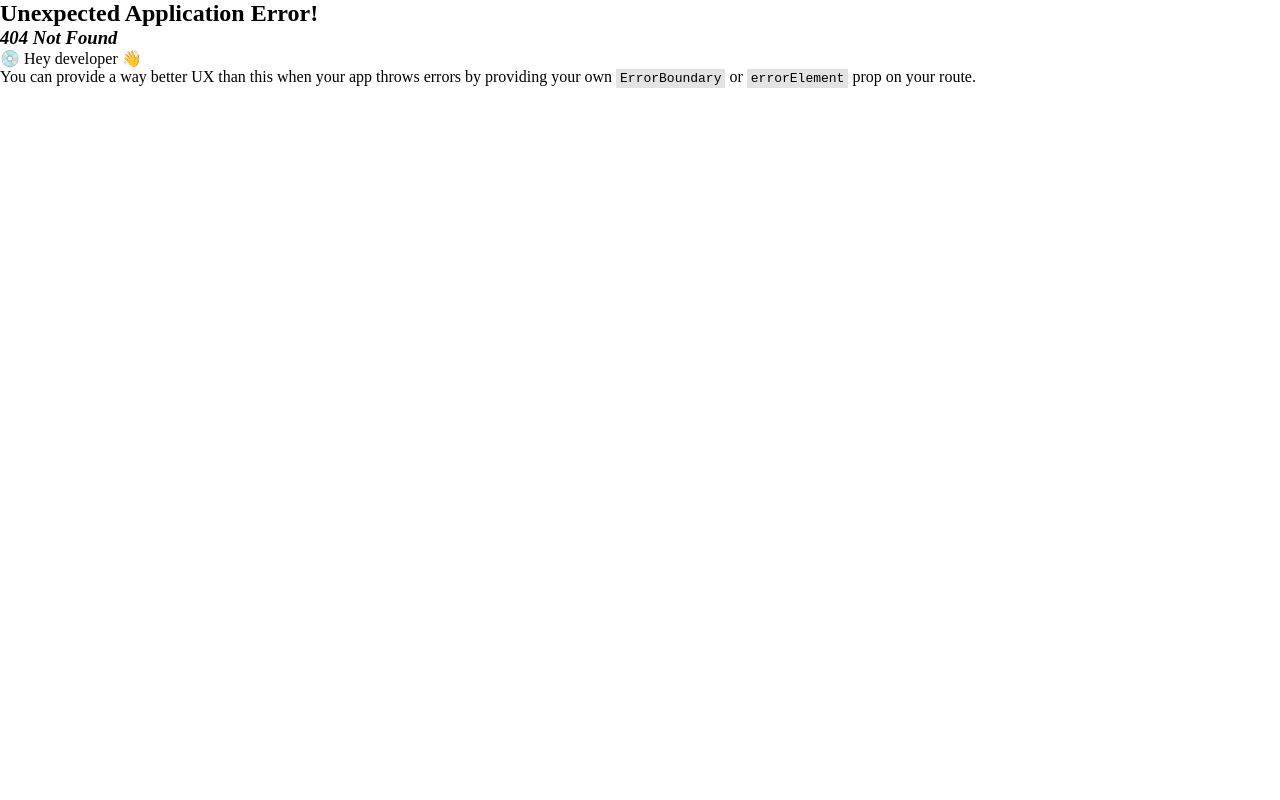
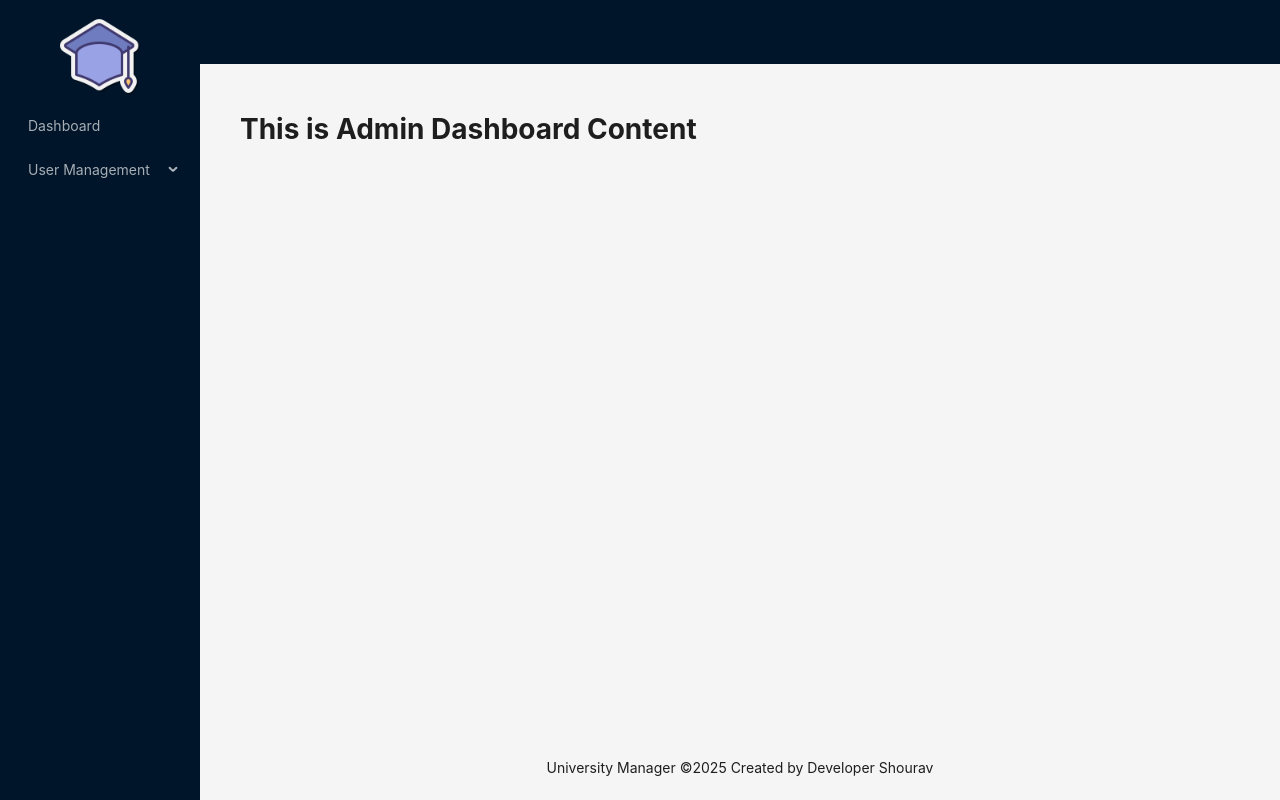
Before and after one commit to developer-shourav/Univiersity_Manager_Frontend, a React (Vite) app: page /admin/dashboard in a window 1280 px wide. Before the commit this address had no page. Built offline with nearby package versions, Linux system fonts and the light colour scheme.

Commit message:
Dynamic Nav Route reuseable component added

```diff
--- a/src/components/layout/MainLayout.tsx
+++ b/src/components/layout/MainLayout.tsx
@@ -2,32 +2,8 @@ import { Layout, Menu, MenuProps } from "antd";
 const { Header, Content, Footer, Sider } = Layout;
 import siteLogo from "../../assets/images/logo100.png";
 import { Outlet } from "react-router";
-import { NavLink } from "react-router-dom";
-const items: MenuProps["items"] = [
-  {
-    key: "Dashboard",
-    label: <NavLink to="/admin/dashboard">Dashboard</NavLink>,
-  },
+import { adminNavItems } from "../../routes/admin.routes";
 
-  {
-    key: "hareKrishna",
-    label: "User Management",
-    children: [
-      {
-        key: "hareKrishna31",
-        label: <NavLink to="/admin/create-admin">Create Admin</NavLink>,
-      },
-      {
-        key: "hareKrishna32",
-        label: <NavLink to="/admin/create-faculty">Create Faculty</NavLink>,
-      },
-      {
-        key: "hareKrishna33",
-        label: <NavLink to="/admin/create-student">Create Student</NavLink>,
-      },
-    ],
-  },
-];
 
 const MainLayout = () => {
   return (
@@ -59,7 +35,7 @@ const MainLayout = () => {
           theme="dark"
           mode="inline"
           defaultSelectedKeys={["4"]}
-          items={items}
+          items={adminNavItems}
         />
       </Sider>
       <Layout>
--- a/src/routes/admin.routes.tsx
+++ b/src/routes/admin.routes.tsx
@@ -3,16 +3,23 @@ import AdminDashboard from "../pages/admin/AdminDashboard";
 import CreateAdmin from "../pages/admin/CreateAdmin";
 import CreateFaculty from "../pages/admin/CreateFaculty";
 import CreateStudent from "../pages/admin/CreateStudent";
+import { NavLink } from "react-router-dom";
 
 type TRoute = {
   path: string;
   element: ReactNode;
 };
 
+type TNavItem = {
+  key: string;
+  label: ReactNode;
+  children?: TNavItem[];
+};
+
 export const adminPaths = [
   {
     name: "Dashboard",
-    path: "admin/dashboard",
+    path: "dashboard",
     element: <AdminDashboard />,
   },
   {
@@ -20,18 +27,23 @@ export const adminPaths = [
     children: [
       {
         name: "Create Admin",
+        path: "create-admin",
+        element: <CreateAdmin />,
+      },
+      {
+        name: "Create Faculty",
+        path: "create-faculty",
+        element: <CreateFaculty />,
+      },
+      {
+        name: "Create Student",
         path: "create-student",
         element: <CreateStudent />,
       },
       {
-        name: "Create Student",
-        path: "create-faculty",
-        element: <CreateFaculty />,
-      },
-      {
-        name: "Create Faculty",
-        path: "create-admin",
-        element: <CreateAdmin />,
+        name: "Create Member",
+        path: "create-Member",
+        element: <CreateStudent />,
       },
     ],
   },
@@ -55,3 +67,26 @@ export const adminRoutes = adminPaths.reduce((acc: TRoute[], item) => {
 
   return acc;
 }, []);
+
+export const adminNavItems = adminPaths.reduce((acc: TNavItem[], item) => {
+  if (item.path && item.name) {
+    acc.push({
+      key: item.name,
+      label: <NavLink to={`/admin/${item.path}`}>{item.name}</NavLink>,
+    });
+  }
+  if (item.children) {
+    acc.push({
+      key: item.name,
+      label: item.name,
+      children: item.children.map((childItem) => ({
+        key: childItem.name,
+        label: (
+          <NavLink to={`/admin/${childItem.path}`}>{childItem.name}</NavLink>
+        ),
+      })),
+    });
+  }
+
+  return acc;
+}, []);
```
